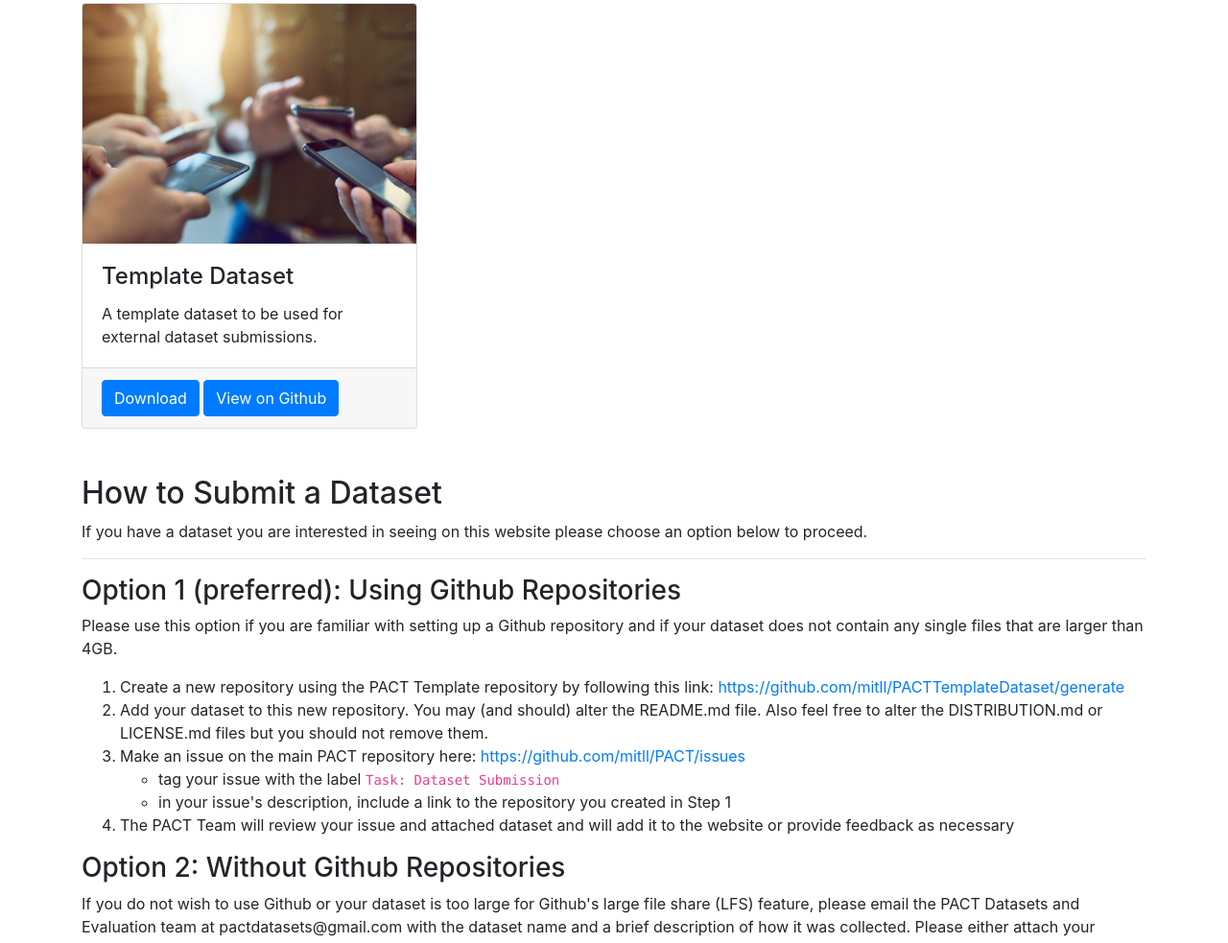
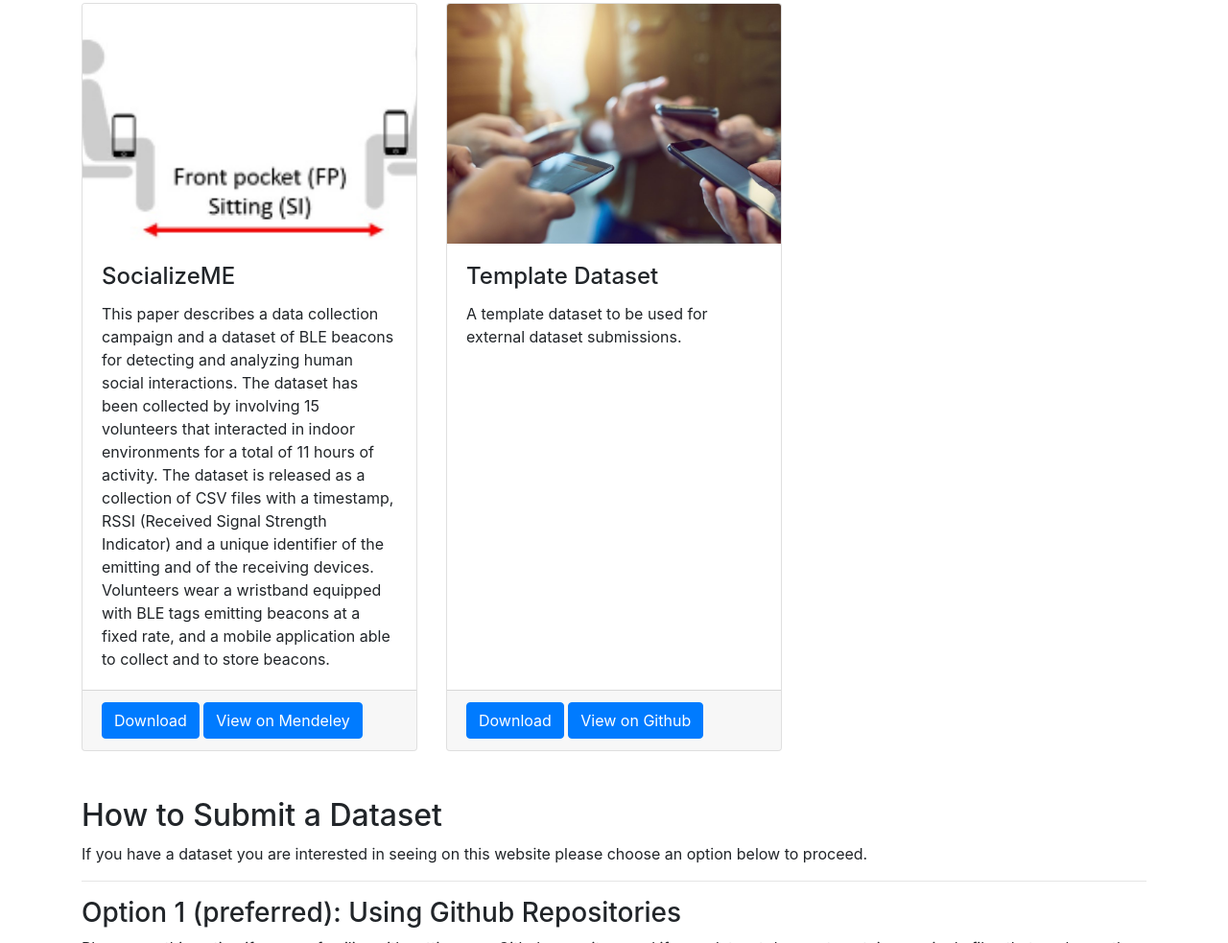
Before and after one commit to mitll/PACT, a website: page docs/datasets.html in a window 1280 px wide. Shown: the part 2766-3749 px from the top of the page at 96% size. Drawn offline with Linux system fonts and the light colour scheme.

Commit message:
adding SocializeME dataset

```diff
--- a/docs/datasets.html
+++ b/docs/datasets.html
@@ -53,6 +53,7 @@
               <a class="dropdown-item" href="https://github.com/mkrangle/MITRE-Range-Angle-Unstructured">MITRE Range Angle (Unstructured)</a>
               <a class="dropdown-item" href="https://github.com/mitll/PACT-Phones-and-Bluetooth-Chipsets">Phones and Bluetooth Chipsets</a>
               <a class="dropdown-item" href="https://github.com/mitll/Range_Angle">Range Angle</a>
+              <a class="dropdown-item" href="https://data.mendeley.com/datasets/v7nc4zypgy/1">SocializeME</a>
             </div>
             <span class="sr-only">(current)</span>
       </li>
@@ -201,6 +202,19 @@
       </div>
       <div class="col-md-4 mb-5">
         <div class="card h-100">
+          <img class="card-img-top" src="images/socialize_me_cover.png" alt="">
+          <div class="card-body">
+            <h4 class="card-title">SocializeME</h4>
+            <p class="card-text">This paper describes a data collection campaign and a dataset of BLE beacons for detecting and analyzing human social interactions. The dataset has been collected by involving 15 volunteers that interacted in indoor environments for a total of 11 hours of activity. The dataset is released as a collection of CSV files with a timestamp, RSSI (Received Signal Strength Indicator) and a unique identifier of the emitting and of the receiving devices. Volunteers wear a wristband equipped with BLE tags emitting beacons at a fixed rate, and a mobile application able to collect and to store beacons.</p>
+          </div>
+          <div class="card-footer">
+            <a href="https://md-datasets-cache-zipfiles-prod.s3.eu-west-1.amazonaws.com/v7nc4zypgy-1.zip" class="btn btn-primary">Download</a>
+            <a href="https://data.mendeley.com/datasets/v7nc4zypgy/1" class="btn btn-primary">View on Mendeley</a>
+          </div>
+        </div>
+      </div>
+      <div class="col-md-4 mb-5">
+        <div class="card h-100">
           <img class="card-img-top" src="images/demoimg2.jpg" alt="">
           <div class="card-body">
             <h4 class="card-title">Template Dataset</h4>
```
Also changed, not shown: docs/datacollection.html (+1 -0 lines), docs/index.html (+1 -0 lines), docs/leaderboards.html (+1 -0 lines), docs/images/socialize_me_cover.png (added).
